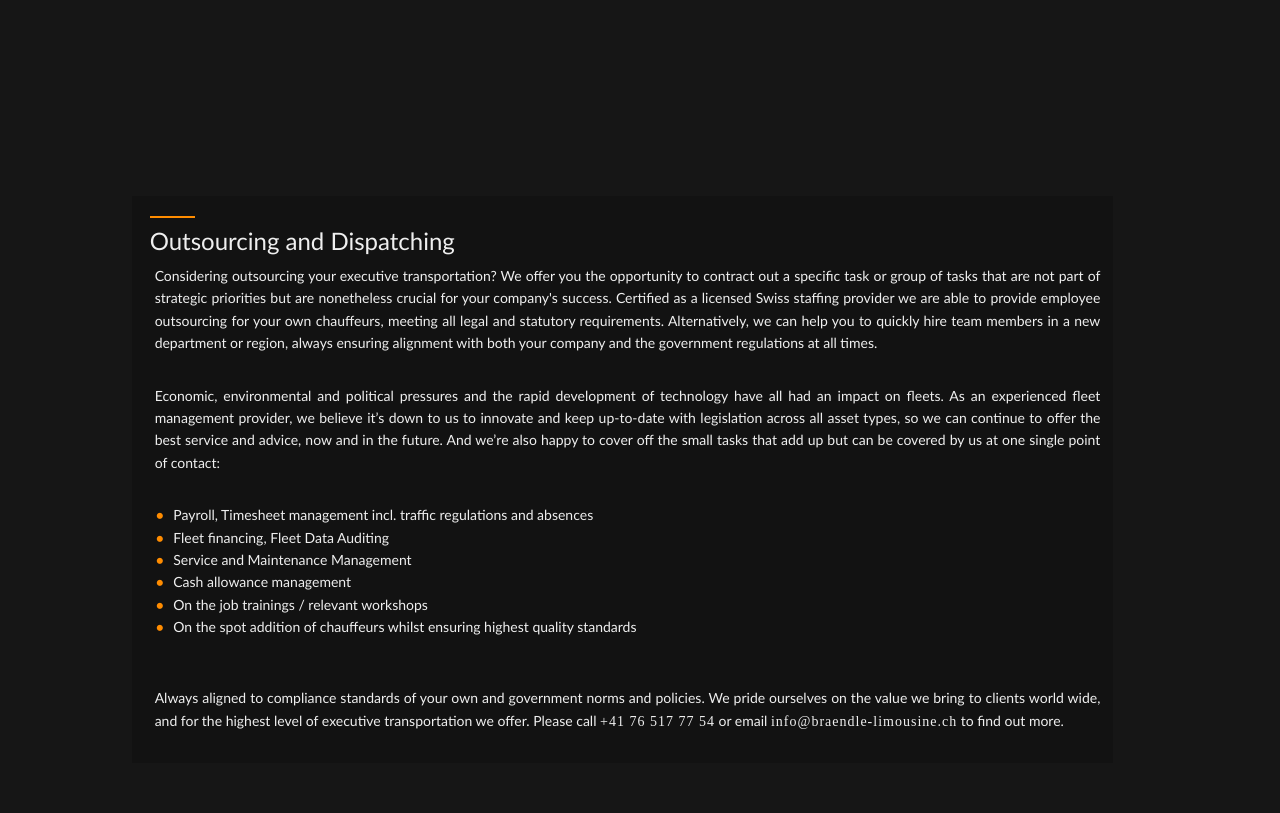
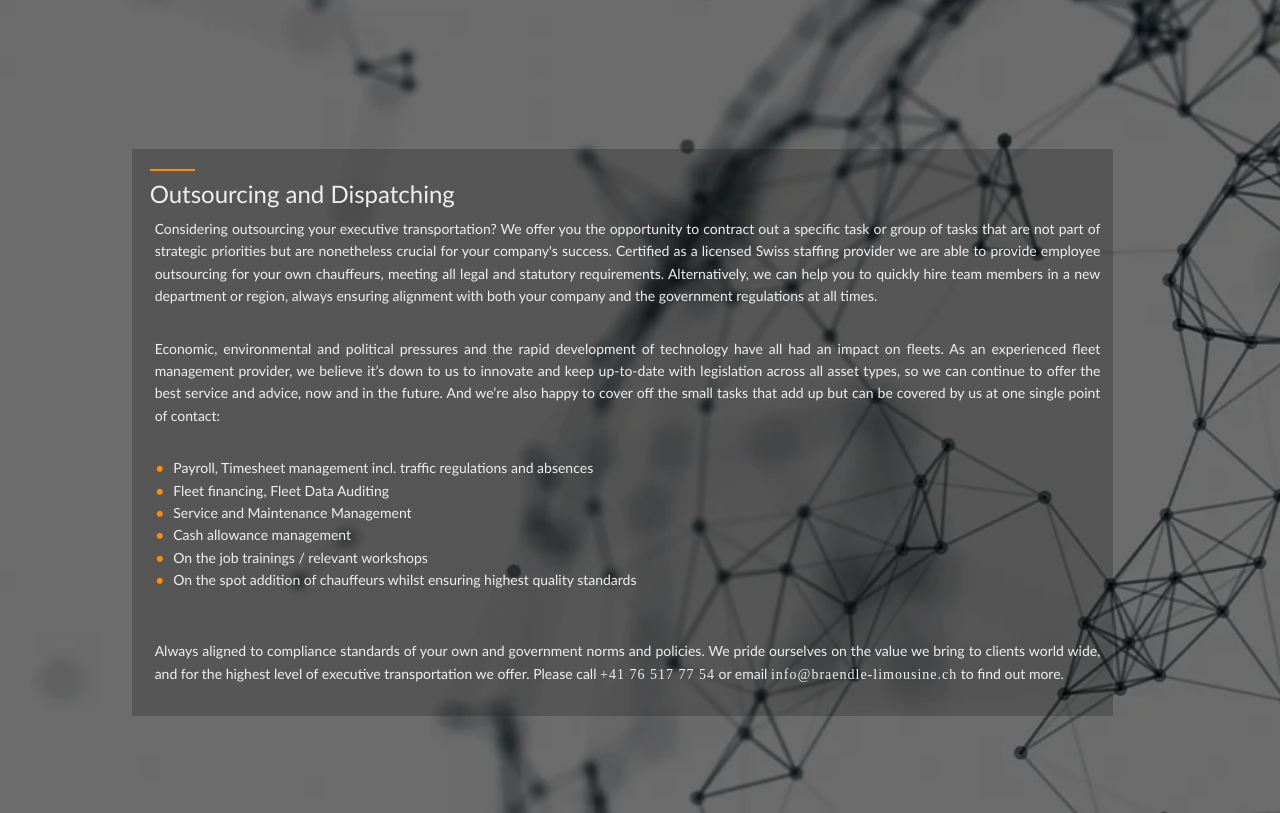
Before and after one commit to arbnorzariqi/Braendle-updated, a plain HTML site: page corporate-dispatching-de.html in a window 1280 px wide. Shown: the part 87-900 px from the top of the page. Drawn offline with nearby package versions, Linux system fonts and the light colour scheme; a web font is replaced by a local one.

Commit message:
Update corporate-dispatching-de.html

```diff
--- a/corporate-dispatching-de.html
+++ b/corporate-dispatching-de.html
@@ -194,7 +194,7 @@
                <div class="hero" style="margin-bottom: 0px!important;" >
                   <div style="background-repeat: no-repeat;height:900px !important;
                      background-size: cover;
-                     background-position: center;background-image: url(img/corporate-dispatching.webp >
+                     background-position: center;background-image: url(img/corporate-dispatching.webp" >
                      <div class="container" >
                         <div class="hero__content" style="text-align: center !important; width: 100%!important;margin: 0px !important;">
                            <div class="container">
```
